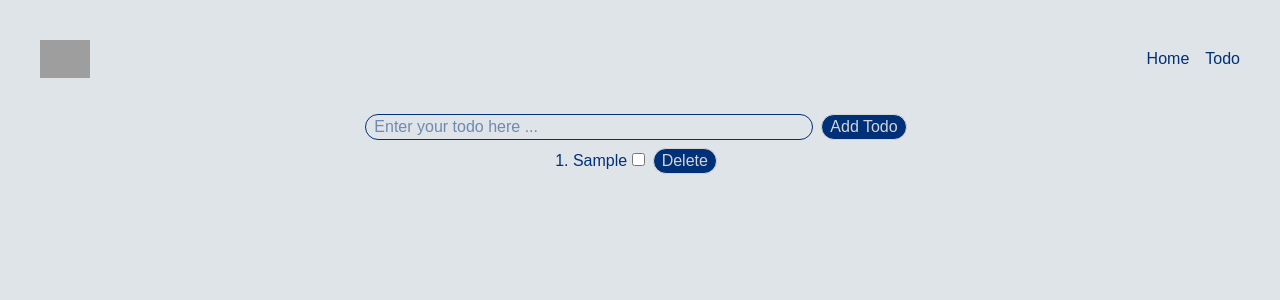
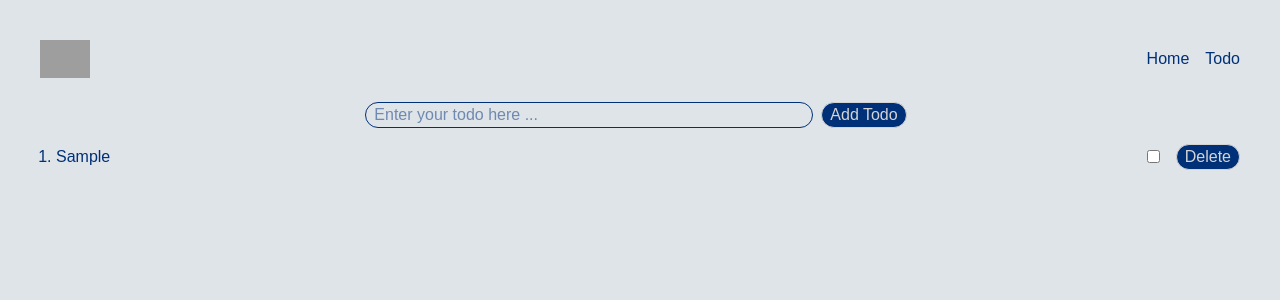
Before and after one commit to HannaRogalska/todo-react-ts-rtk-thunk, a React (Vite) app: page /todo in a window 1280 px wide. Both pictures are taken after typing "Sample" into the empty fields and a click on the button "Add Todo". Shown: the top 300 px of the page. Built offline with nearby package versions, Linux system fonts and the light colour scheme; no server answers; grey boxes are pictures that could not be loaded.

Commit message:
input-control and list ui

```diff
--- a/src/components/SharedLayout/SharedLayout.tsx
+++ b/src/components/SharedLayout/SharedLayout.tsx
@@ -4,7 +4,7 @@ import { NavLink, Outlet } from 'react-router-dom'
 const SharedLayout = () => {
   return (
     <>
-      <nav className="flex justify-between items-center w-full p-2">
+      <nav className="flex justify-between items-center w-full p-2 mb-2">
         <img
           src="https://cdn2.iconfinder.com/data/icons/illustricon-tech-viii/512/task_refresh-512.png"
           alt="logo"
@@ -15,7 +15,7 @@ const SharedLayout = () => {
           <NavLink to="/todo">Todo</NavLink>
         </div>
       </nav>
-      <main className='p-7'>
+      <main>
         <Suspense fallback={<div>Loading...</div>}>
           <Outlet />
         </Suspense>
--- a/src/components/TodoInput/Input.tsx
+++ b/src/components/TodoInput/Input.tsx
@@ -14,7 +14,7 @@ const TodoInput = () => {
   }
 
   return (
-    <div className="flex justify-center items-center">
+    <div className="flex justify-center items-center p-2 mb-2">
       <label>
         <input
           type="text"
--- a/src/components/TodoListItem/TodoListItem.tsx
+++ b/src/components/TodoListItem/TodoListItem.tsx
@@ -1,8 +1,14 @@
 import { useEffect } from "react";
-import { useAppDispatch, useAppSelector } from "../../hooks/storeHooks/storeHooks";
+import {
+  useAppDispatch,
+  useAppSelector,
+} from "../../hooks/storeHooks/storeHooks";
 import Button from "../Button/Button";
-import { fetchData, removeTodo } from "../../features/todo/todoSlice";
-
+import {
+  fetchData,
+  removeTodo,
+  checkedTodo,
+} from "../../features/todo/todoSlice";
 
 const TodoListItem = () => {
   const todos = useAppSelector((state) => state.todo.todos);
@@ -10,23 +16,27 @@ const TodoListItem = () => {
   useEffect(() => {
     dispatch(fetchData());
   }, []);
-  const deleteTodo = (id: number) => {
-    dispatch(removeTodo(id));
-  }
 
   return (
-    <ol className="list-decimal  list-inside py-2">
+    <ol className="list-decimal pl-6">
       {todos.length > 0 ? (
         todos.map((todo) => (
-          <li
-            key={todo.id}
-            className="list-item flex-row justify-center items-center gap-2 "
-          >
-            {todo.title} <input type="checkbox" />
-            <Button
-              nameForButton="Delete"
-              handlerFunction={() => deleteTodo(todo.id)}
-            />
+          <li key={todo.id} className="mb-2 last:mb-0">
+            <div className="flex justify-between items-center">
+              {todo.title}
+              <div className="flex justify-between items-center">
+                <input
+                  type="checkbox"
+                  checked={todo.completed}
+                  onClick={() => dispatch(checkedTodo(todo.id))}
+                  className="mx-2"
+                />
+                <Button
+                  nameForButton="Delete"
+                  handlerFunction={() => dispatch(removeTodo(todo.id))}
+                />
+              </div>
+            </div>
           </li>
         ))
       ) : (
--- a/src/features/todo/todoSlice.ts
+++ b/src/features/todo/todoSlice.ts
@@ -35,6 +35,12 @@ export const todoSlice = createSlice({
     removeTodo: (state, action) => {
       state.todos = state.todos.filter((todo) => todo.id !== action.payload);
     },
+    checkedTodo: (state, action) => {
+      const todo = state.todos.find((todo) => todo.id === action.payload);
+      if (todo) {
+        todo.completed = !todo.completed;
+      }
+    }
   },
   extraReducers: (builder) => {
     builder
@@ -51,5 +57,5 @@ export const todoSlice = createSlice({
       });
   },
 });
-export const { addTodo, removeTodo } = todoSlice.actions;
+export const { addTodo, removeTodo, checkedTodo } = todoSlice.actions;
 export default todoSlice.reducer;
```
